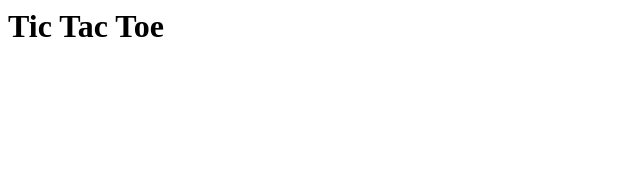
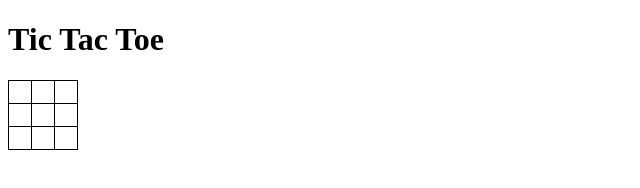
Before and after one commit to TimRobinson1/tic-tac-toe, a website: page views/testfile.html in a window 1280 px wide. Shown: the whole page, without its empty margins (0-640 px from the left). Drawn offline with Linux system fonts and the light colour scheme.

Commit message:
Adds table for front-end display

```diff
--- a/src/board.js
+++ b/src/board.js
@@ -16,4 +16,8 @@ Board.prototype.changePlayer = function() {
   this.playerMarker = this.playerMarker === 'X' ? 'O' : 'X';
 }
 
-module.exports = Board;
+Board.prototype.marker = function() {
+  return this.playerMarker;
+}
+
+// module.exports = Board;
--- a/views/testfile.html
+++ b/views/testfile.html
@@ -1 +1,60 @@
-<h1>Tic Tac Toe</h1>
+<!DOCTYPE html>
+<html>
+  <head>
+    <meta charset="utf-8">
+    <title>Tic Tac Toe</title>
+    <script src='../src/board.js'></script>
+    <script>
+      var board = new Board();
+    </script>
+    <style>
+      table {
+        margin: 0;
+        border-collapse: collapse;
+      }
+
+      tr {
+        margin: 0;
+      }
+
+      td {
+        border: 1px solid black;
+        width:20px;
+        height:20px;
+      }
+
+
+    </style>
+  </head>
+  <body>
+    <h1>Tic Tac Toe</h1>
+    <table>
+      <tr>
+        <td></td>
+        <td></td>
+        <td></td>
+      </tr>
+      <tr>
+        <td></td>
+        <td></td>
+        <td></td>
+      </tr>
+      <tr>
+        <td></td>
+        <td></td>
+        <td></td>
+      </tr>
+    </table>
+
+    <script>
+      document.querySelectorAll('td').forEach( (element) => {
+        element.onclick = () => {
+          if (element.innerHTML === '') {
+            element.innerHTML = board.marker();
+            board.changePlayer();
+          }
+        }
+      })
+    </script>
+  </body>
+</html>
```
